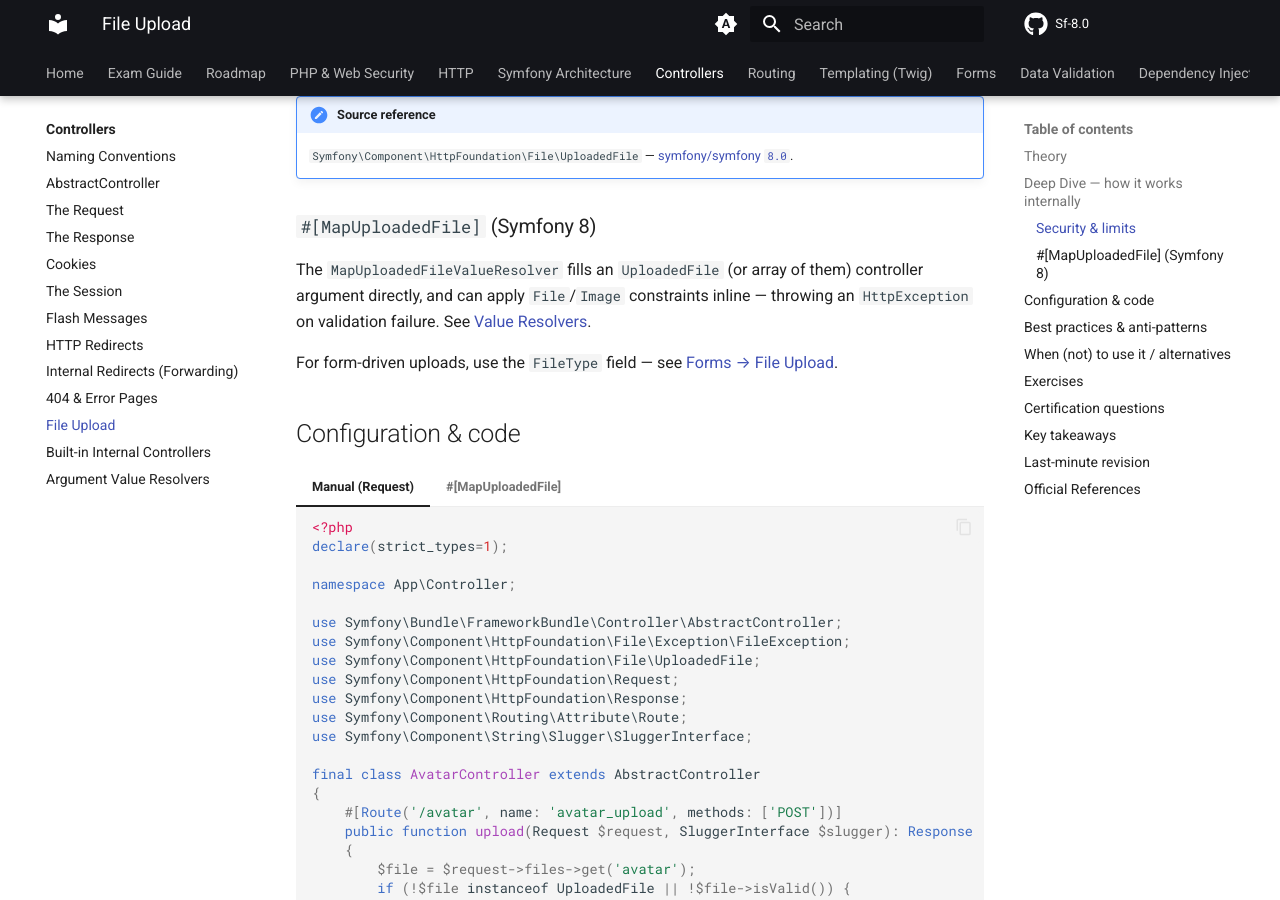
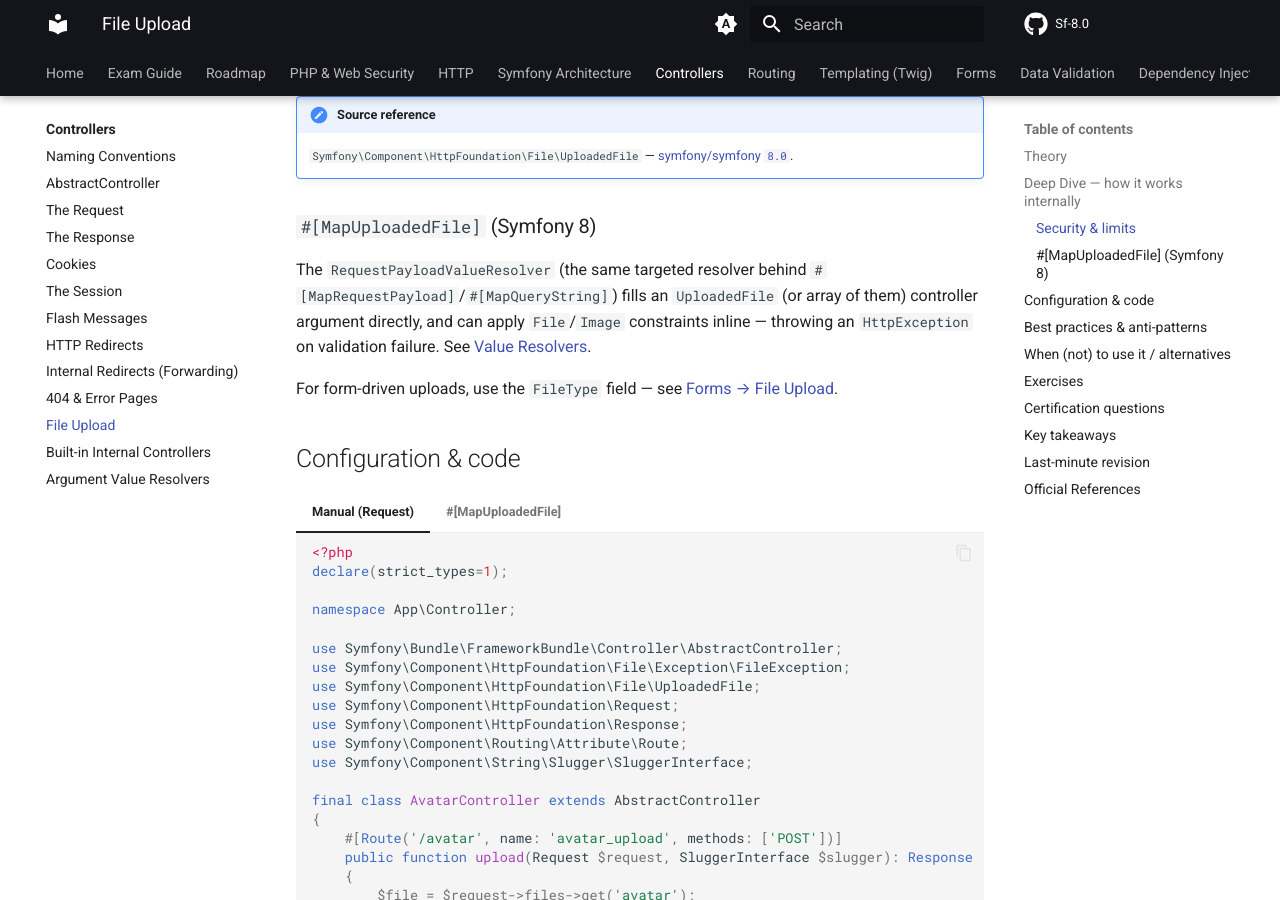
Before and after one commit to jasseryah-mazars/Sf-8.0, an MkDocs documentation site: the page built from docs/controllers/file-upload.md, in a window 1280 px wide and 900 px high, scrolled down 1536 px. Built offline with MkDocs 1.6.1 and Material for MkDocs 9.7.7, drawn with Linux system fonts in a browser that asks for light colours; comment, search, counter and statistics services are not loaded; the version menu is left out.

```diff
--- a/docs/controllers/file-upload.md
+++ b/docs/controllers/file-upload.md
@@ -68,7 +68,8 @@ flowchart LR
 
 ### `#[MapUploadedFile]` (Symfony 8)
 
-The `MapUploadedFileValueResolver` fills an `UploadedFile` (or array of them)
+The `RequestPayloadValueResolver` (the same targeted resolver behind
+`#[MapRequestPayload]`/`#[MapQueryString]`) fills an `UploadedFile` (or array of them)
 controller argument directly, and can apply `File`/`Image` constraints inline —
 throwing an `HttpException` on validation failure. See
 [Value Resolvers](value-resolvers.md).
```
Also changed, not shown: docs/controllers/value-resolvers.md (+1 -1 lines).
